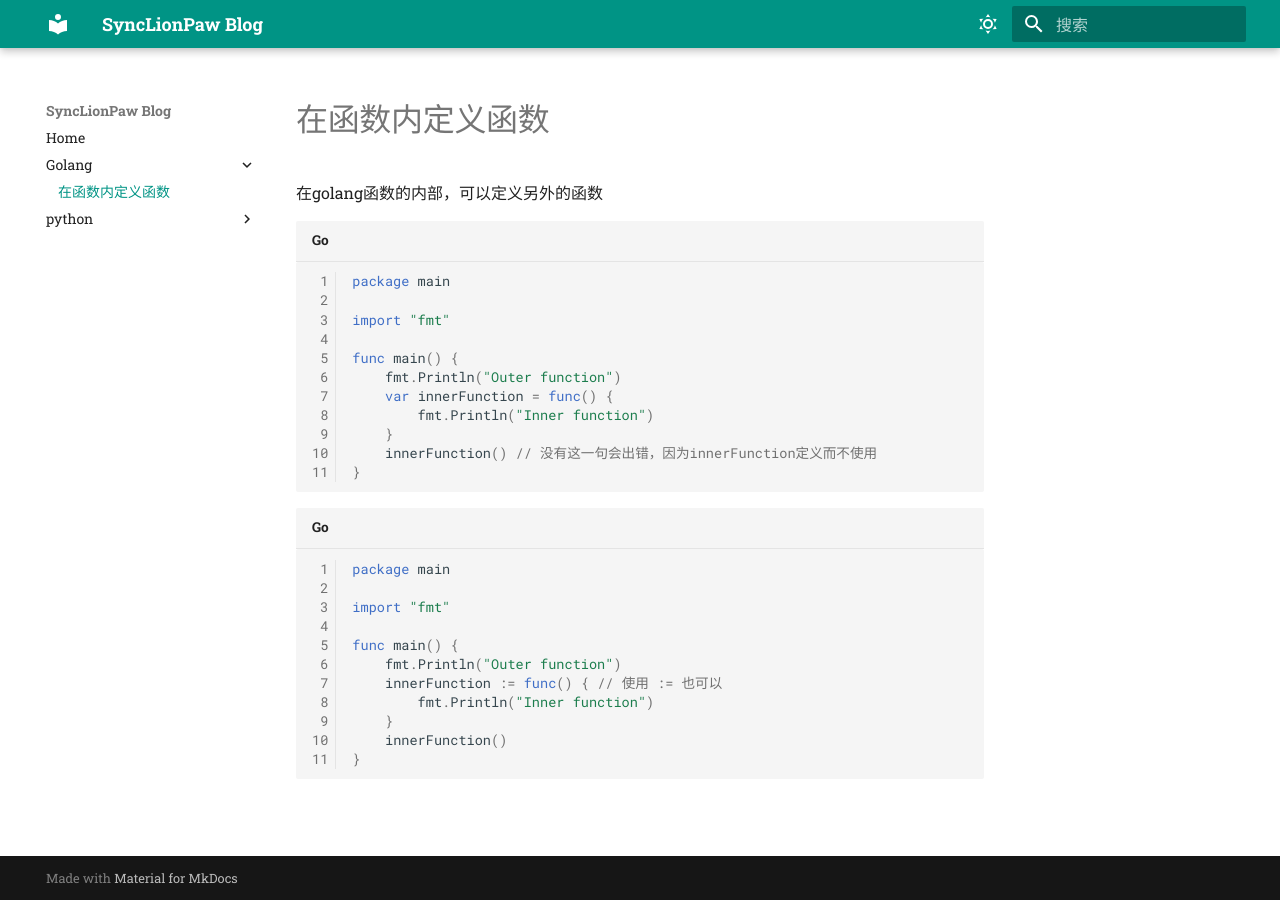
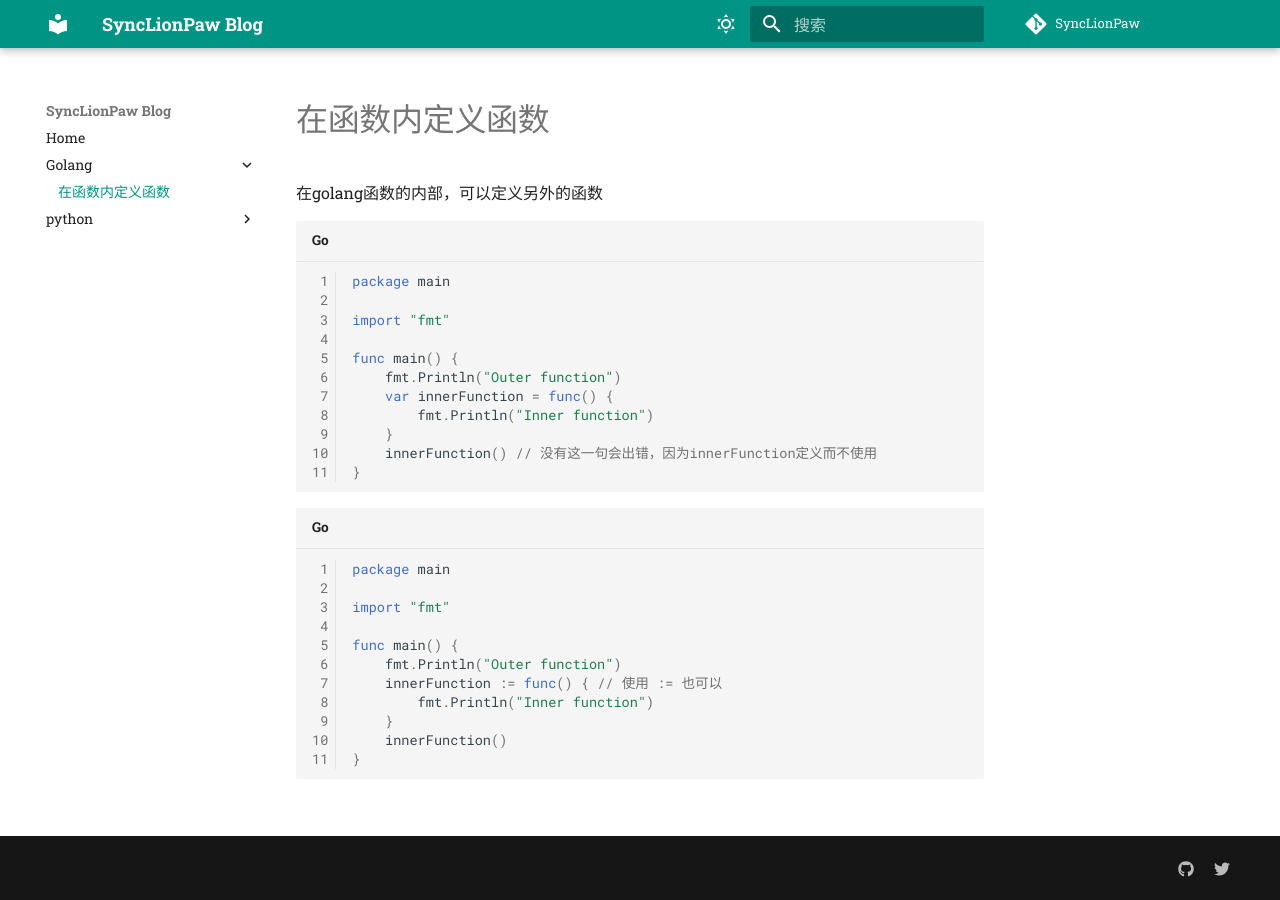
Before and after one commit to SyncLionPaw/SyncLionPaw.github.io, an MkDocs documentation site: the page built from docs/golang/func/innerfunc.md, in a window 1280 px wide. Built offline with MkDocs 1.6.1 and Material for MkDocs 9.7.7, drawn with Linux system fonts in a browser that asks for light colours; comment, search, counter and statistics services are not loaded; some of the changed lines change nothing that is shown.

Commit message:
change site url

```diff
--- a/mkdocs.yml
+++ b/mkdocs.yml
@@ -1,4 +1,8 @@
 site_name: SyncLionPaw Blog
+site_url: "https://SyncLionPaw.github.io"  # GitHub Pages 的部署地址
+site_author: "SyncLionPaw"  # 作者名称
+repo_url: "https://github.com/SyncLionPaw/SyncLionPaw.github.io"  # 仓库地址
+repo_name: "SyncLionPaw"  # 右上角显示的仓库名称
 
 theme:
   name: material
@@ -88,3 +92,10 @@
   # [Markdown footnote 语法支持]
   # https://squidfunk.github.io/mkdocs-material/reference/footnotes/
   - footnotes
+extra:
+  social:
+    - icon: fontawesome/brands/github
+      link: "https://github.com/SyncLionPaw"
+    - icon: fontawesome/brands/twitter
+      link: "https://twitter.com/kaggle"
+  generator: false  # 隐藏页脚的 "使用 MkDocs 材料制造" 文字
```
